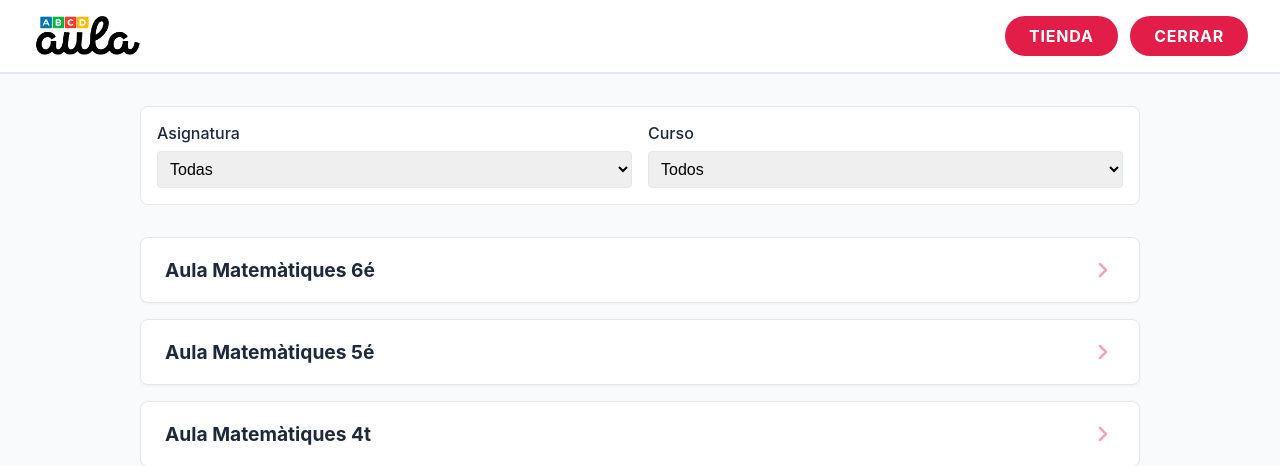
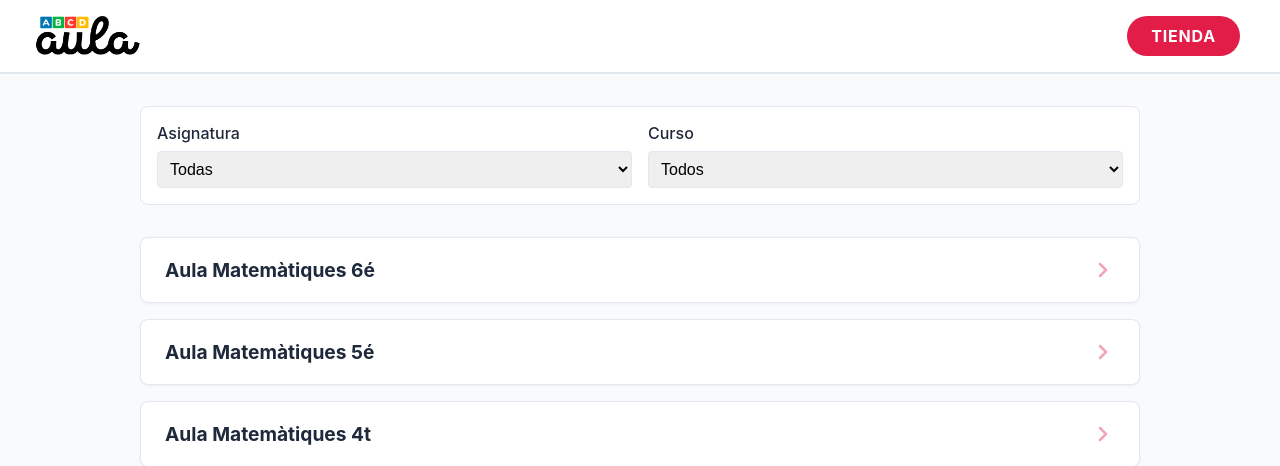
Before and after one commit to Arturopuig2/AulaPDF, a FastAPI app: page / in a window 1280 px wide. Shown: the top 466 px of the page. Run offline with FastAPI, Linux system fonts and the light colour scheme.

Commit message:
Quitados los botones CERRAR de la barra de navegación

```diff
--- a/templates/base.html
+++ b/templates/base.html
@@ -295,10 +295,8 @@
             {% endif %}
             {% endif %}
             {% block navbar_extra %}{% endblock %}
-            <a href="javascript:void(0);" onclick="closeApp()" class="btn btn-outline">CERRAR</a>
             {% else %}
             {% if request.url.path != '/login' and request.url.path != '/register' %}
-            <a href="javascript:void(0);" onclick="closeApp()" class="btn btn-outline">CERRAR</a>
             {% endif %}
             {% endif %}
         </div>
```
